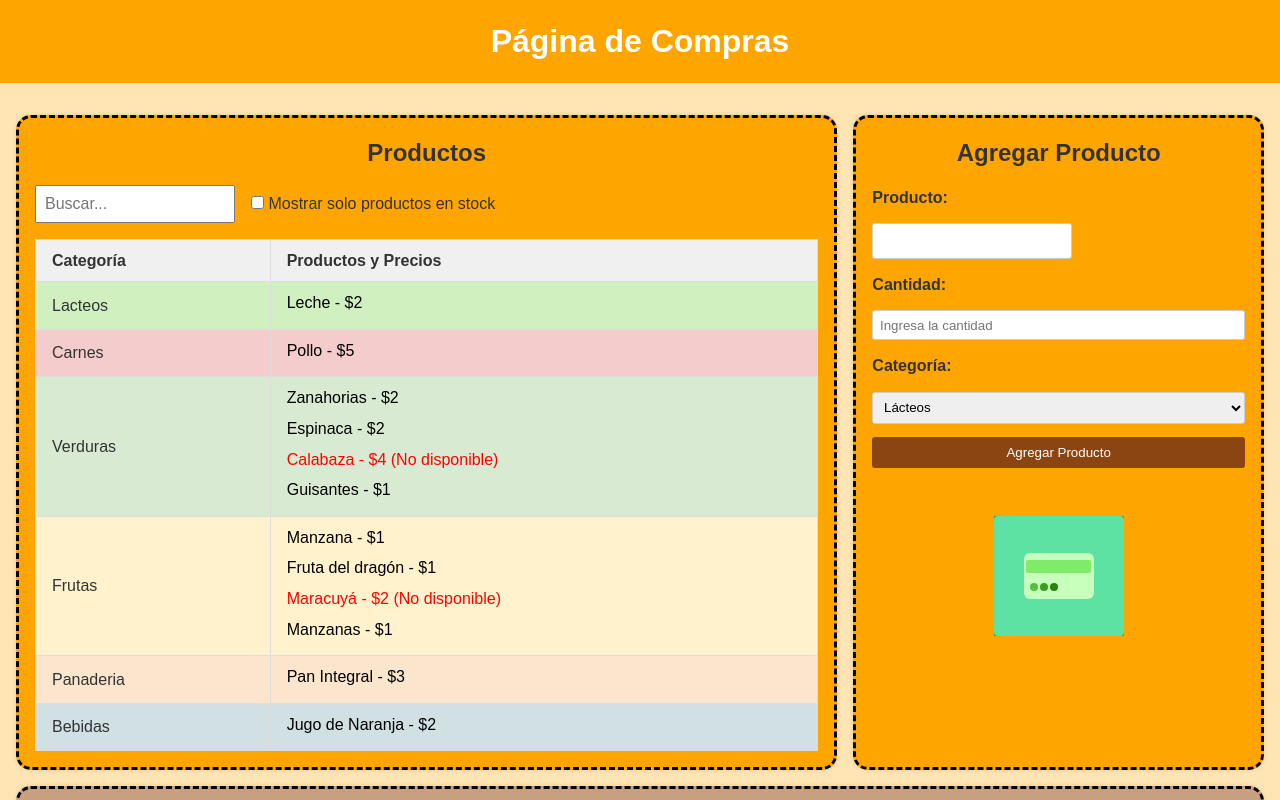
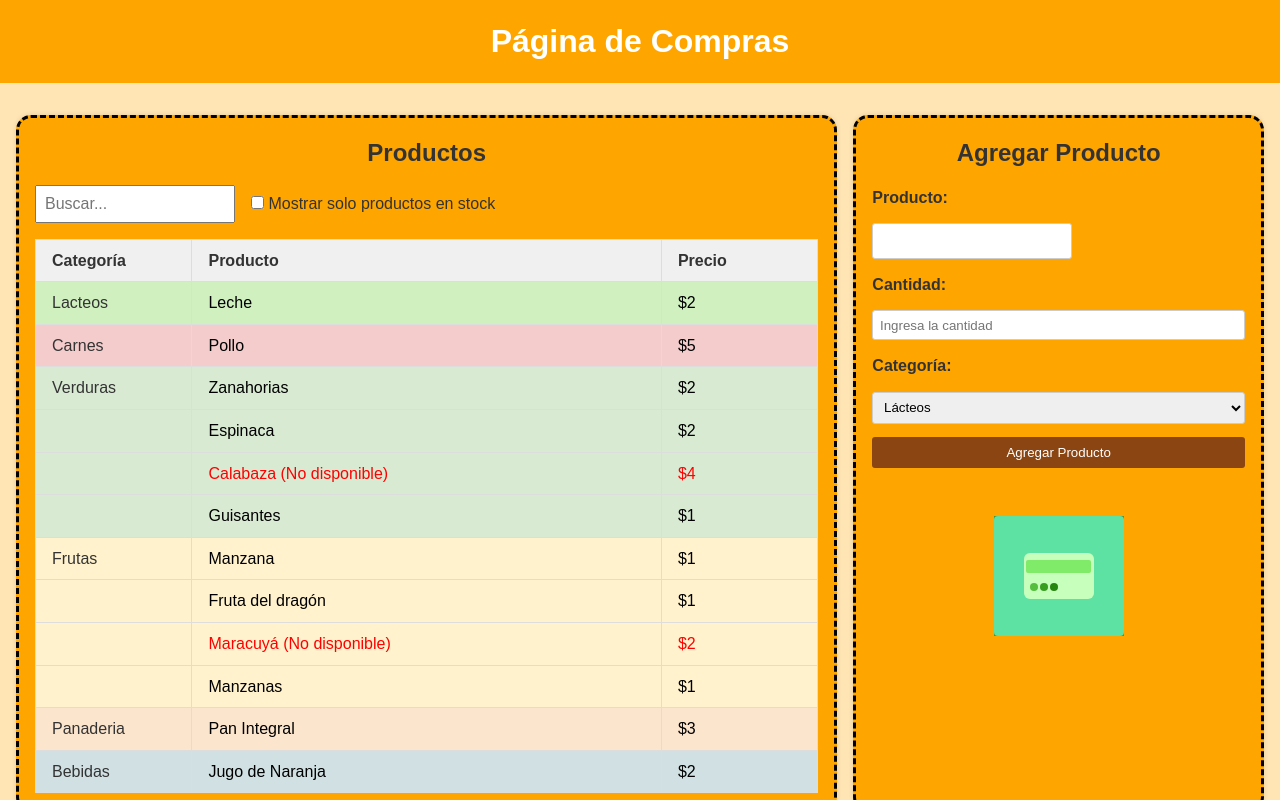
Before and after one commit to ICV-24-25/aplicacion-react-MarggioRV, a React (Create React App) app in the folder lista_compras/: page / in a window 1280 px wide. Shown: the top 800 px of the page. Built offline with nearby package versions, Linux system fonts and the light colour scheme.

Commit message:
Separe precios

```diff
--- a/lista_compras/src/App.css
+++ b/lista_compras/src/App.css
@@ -345,10 +345,11 @@ input[type="text"] {
 }
 
 .col-30 {
-  width: 30%;
+  width: 20%;
 }
-.col-70 {
-  width: 70%;
+
+.col-20 {
+  width: 20%;
 }
 
 /*
--- a/lista_compras/src/App.js
+++ b/lista_compras/src/App.js
@@ -32,6 +32,7 @@ function SearchBar({ filterText, inStockOnly, onFilterTextChange, onInStockChang
 }
 
 function ProductTable({ products, filterText, inStockOnly }) {
+  // Agrupa los productos por categoría
   const groupedProducts = products.reduce((acc, product) => {
     if (
       product.name.toLowerCase().includes(filterText.toLowerCase()) &&
@@ -49,38 +50,37 @@ function ProductTable({ products, filterText, inStockOnly }) {
     <table className="product-table">
       <colgroup>
         <col className="col-30" />
-        <col className="col-70" />
+        <col className="col-50" />
+        <col className="col-20" />
       </colgroup>
       <thead>
         <tr>
           <th>Categoría</th>
-          <th>Productos y Precios</th>
+          <th>Producto</th>
+          <th>Precio</th>
         </tr>
       </thead>
       <tbody>
         {Object.entries(groupedProducts).map(([category, items]) => {
           const bgColor = categoryColors[category] || 'white';
-          return (
-            <tr key={category}>
-              <td className="categoria" style={{ backgroundColor: bgColor }}>
-                {category}
+          return items.map((item, index) => (
+            <tr key={`${category}-${item.name}`}>
+              {index === 0 ? (
+                <td className="categoria" style={{ backgroundColor: bgColor }}>
+                  {category}
+                </td>
+              ) : (
+                <td style={{ backgroundColor: bgColor }}></td>
+              )}
+              <td style={{ backgroundColor: bgColor, color: item.stocked ? 'black' : 'red' }}>
+                {item.name}
+                {!item.stocked && " (No disponible)"}
               </td>
-              <td style={{ backgroundColor: bgColor }}>
-                {items.map(item => (
-                  <div
-                    key={item.name}
-                    style={{
-                      color: item.stocked ? 'black' : 'red',
-                      marginBottom: '5px'
-                    }}
-                  >
-                    {item.name} - {item.price}
-                    {!item.stocked && " (No disponible)"}
-                  </div>
-                ))}
+              <td style={{ backgroundColor: bgColor, color: item.stocked ? 'black' : 'red' }}>
+                {item.price}
               </td>
             </tr>
-          );
+          ));
         })}
       </tbody>
     </table>
@@ -109,7 +109,7 @@ function Formulario() {
   return (
     <section className="section formulario">
       <h2>Agregar Producto</h2>
-      <form id="form-add-product" className='valy'>
+      <form id="form-add-product" className="valy">
         <label htmlFor="nombre">Producto:</label>
         <input type="text" id="nombre" required />
 
```
